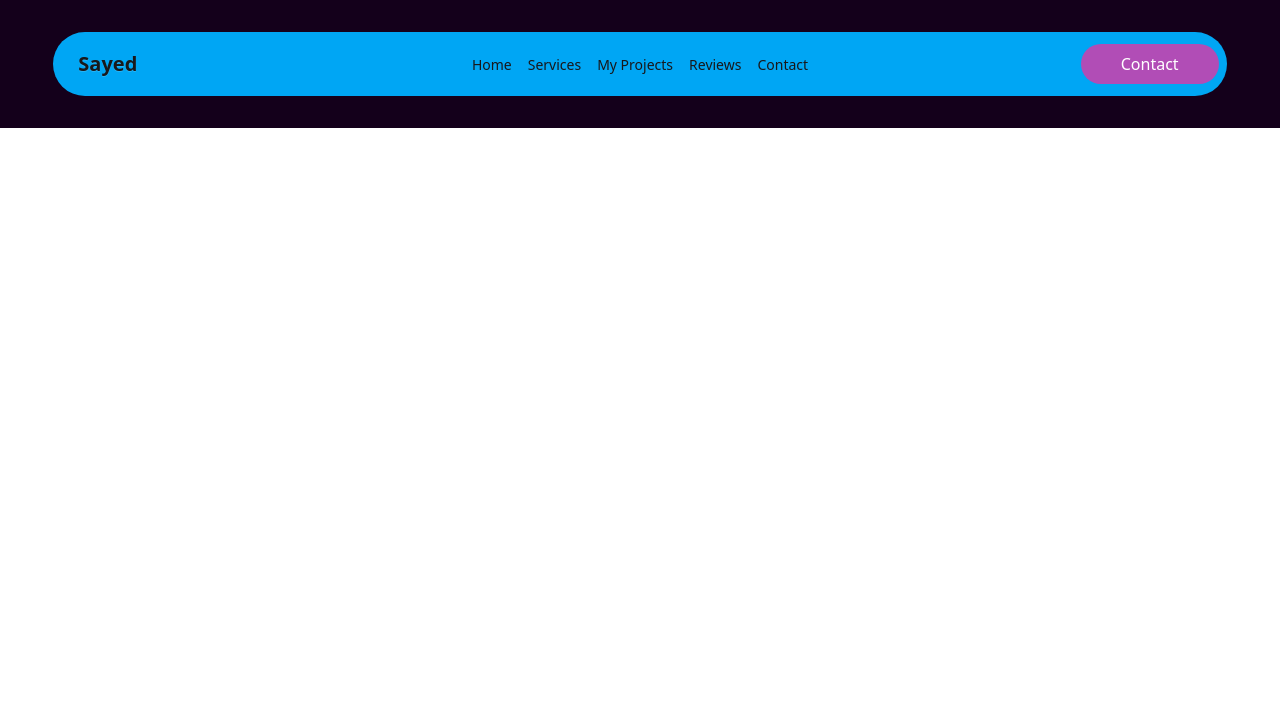
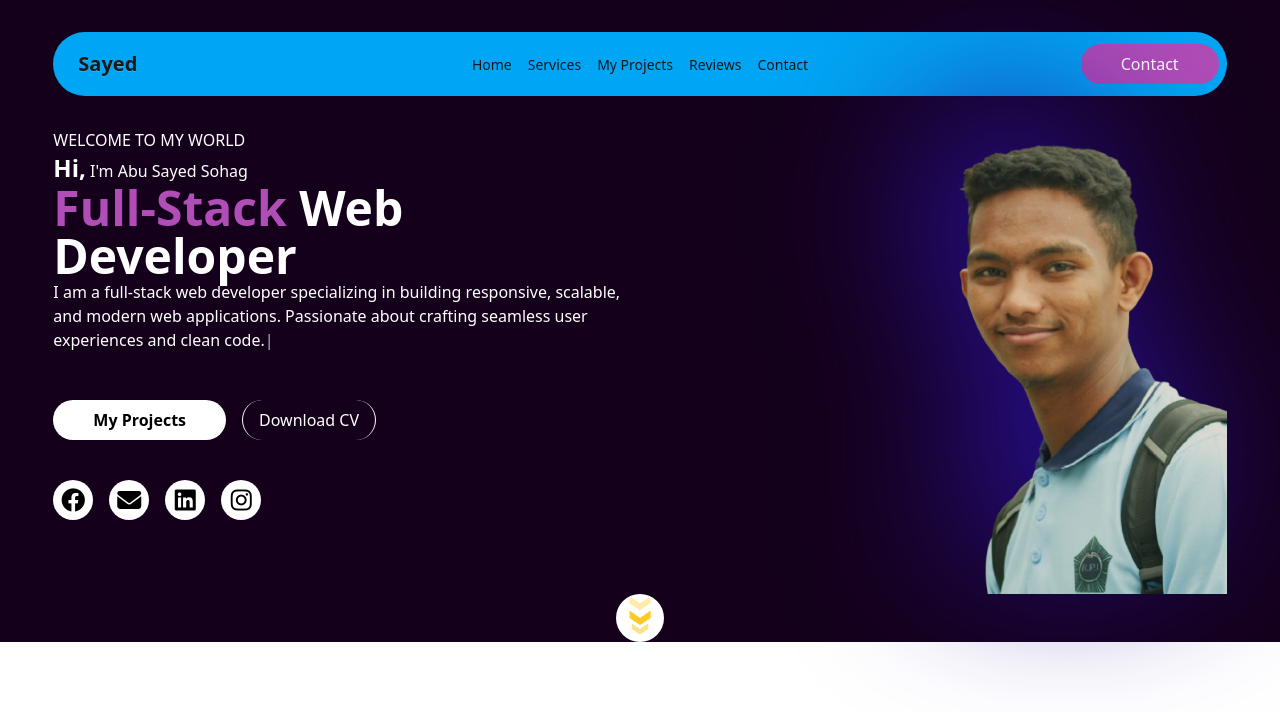
Before and after one commit to abusayedsohag/protfolio-web, a Next.js app: page / in a window 1280 px wide. Shown: the top 712 px of the page. Built offline with nearby package versions, Linux system fonts and the light colour scheme.

Commit message:
add the banner

```diff
--- a/package.json
+++ b/package.json
@@ -9,9 +9,12 @@
     "lint": "eslint"
   },
   "dependencies": {
+    "@next/font": "^14.2.15",
+    "lottie-react": "^2.4.1",
     "next": "15.5.4",
     "react": "19.1.0",
-    "react-dom": "19.1.0"
+    "react-dom": "19.1.0",
+    "typed.js": "^2.1.0"
   },
   "devDependencies": {
     "@eslint/eslintrc": "^3",
--- a/src/app/layout.jsx
+++ b/src/app/layout.jsx
@@ -9,6 +9,15 @@ export const metadata = {
 export default function RootLayout({ children }) {
   return (
     <html lang="en" data-theme="light">
+      <head>
+        <link
+          rel="stylesheet"
+          href="https://cdnjs.cloudflare.com/ajax/libs/font-awesome/6.4.0/css/all.min.css"
+          integrity="sha512-pap... (from CDN)"
+          crossOrigin="anonymous"
+          referrerPolicy="no-referrer"
+        />
+      </head>
       <body className="antialiased bg-[#14001B]">
         <Navbar></Navbar>
         {children}
--- a/src/app/page.jsx
+++ b/src/app/page.jsx
@@ -1,7 +1,74 @@
+"use client";
+
+import Lottie from "lottie-react";
+import { useEffect, useRef } from "react";
+import Typed from "typed.js";
+import downarrow from "./../../public/animations/downarrow.json";
+
 
 export default function Home() {
+
+  const typedRef = useRef(null);
+
+  useEffect(() => {
+    const typed = new Typed(typedRef.current, {
+      strings: [
+        "I am a full-stack web developer specializing in building responsive, scalable, and modern web applications. Passionate about crafting seamless user experiences and clean code.",
+        "Full-stack web developer with a love for turning ideas into functional and beautiful web applications. Skilled in both front-end and back-end technologies, creating projects that users enjoy.",
+        "I am a full-stack web developer proficient in React, Next.js, Node.js, and Tailwind CSS. I build high-performance web applications with clean code and modern design.",
+      ],
+      typeSpeed: 10,
+      backSpeed: 5,
+      backDelay: 5000,
+      loop: true,
+    }, []);
+
+    return () => typed.destroy();
+  }, []);
+
+
+
+
+
   return (
-    <div className="">
+    <div className="text-white w-11/12 mx-auto">
+      <div className="grid grid-cols-2">
+        <div className="flex flex-col gap-10">
+          <div>
+            <h1>WELCOME TO MY WORLD</h1>
+            <h2><span className="text-2xl font-semibold">Hi,</span> I'm Abu Sayed Sohag</h2>
+            <h3 className="text-5xl font-black"><span className="text-[#B14DB6]">Full-Stack</span> Web Developer</h3>
+            <h1 className="h-20"><span ref={typedRef}></span></h1>
+          </div>
+
+          <div className="flex gap-4">
+            <button className="p-2 px-10 font-semibold bg-white text-black rounded-full">My Projects</button>
+            <button className="p-2 px-4 rounded-full border-l border-r">Download CV</button>
+          </div>
+          <div className="flex gap-2 md:gap-4">
+            <button className="w-10 h-10 fa-xl bg-white text-black rounded-full"><i className="fa-brands fa-facebook"></i></button>
+            <button className="w-10 h-10 fa-xl bg-white text-black rounded-full"><i className="fa-solid fa-envelope"></i></button>
+            <button className="w-10 h-10 fa-xl bg-white text-black rounded-full"><i className="fa-brands fa-linkedin"></i></button>
+            <button className="w-10 h-10 fa-xl bg-white text-black rounded-full"><i className="fa-brands fa-instagram"></i></button>
+          </div>
+        </div>
+
+        <div className="flex justify-end drop-shadow-[-40px_-40px_80px_rgba(40,15,150,1)]">
+          <div className="">
+            <img
+              src="./me.png"
+              width={350}
+            />
+          </div>
+        </div>
+      </div>
+      <button className="bg-white w-12 h-12 flex justify-center items-center rounded-full mx-auto">
+        <Lottie
+          animationData={downarrow}
+          loop={true}
+          className="w-10 h-10"
+        />
+      </button>
     </div>
   );
 }
```
Also changed, not shown: public/animations/downarrow.json (added, +1 -0 lines), public/me.png (added), 1 other file (tests, documents, lock files or other folders).
